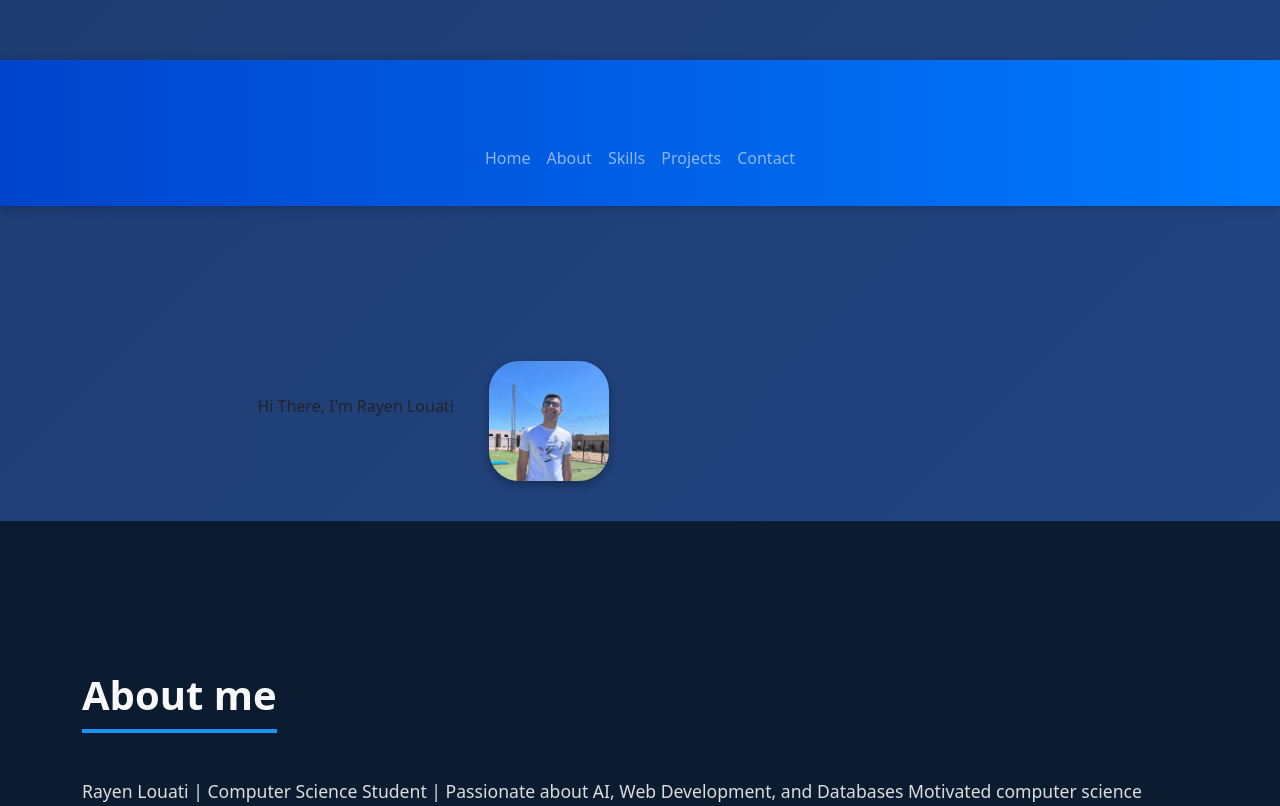
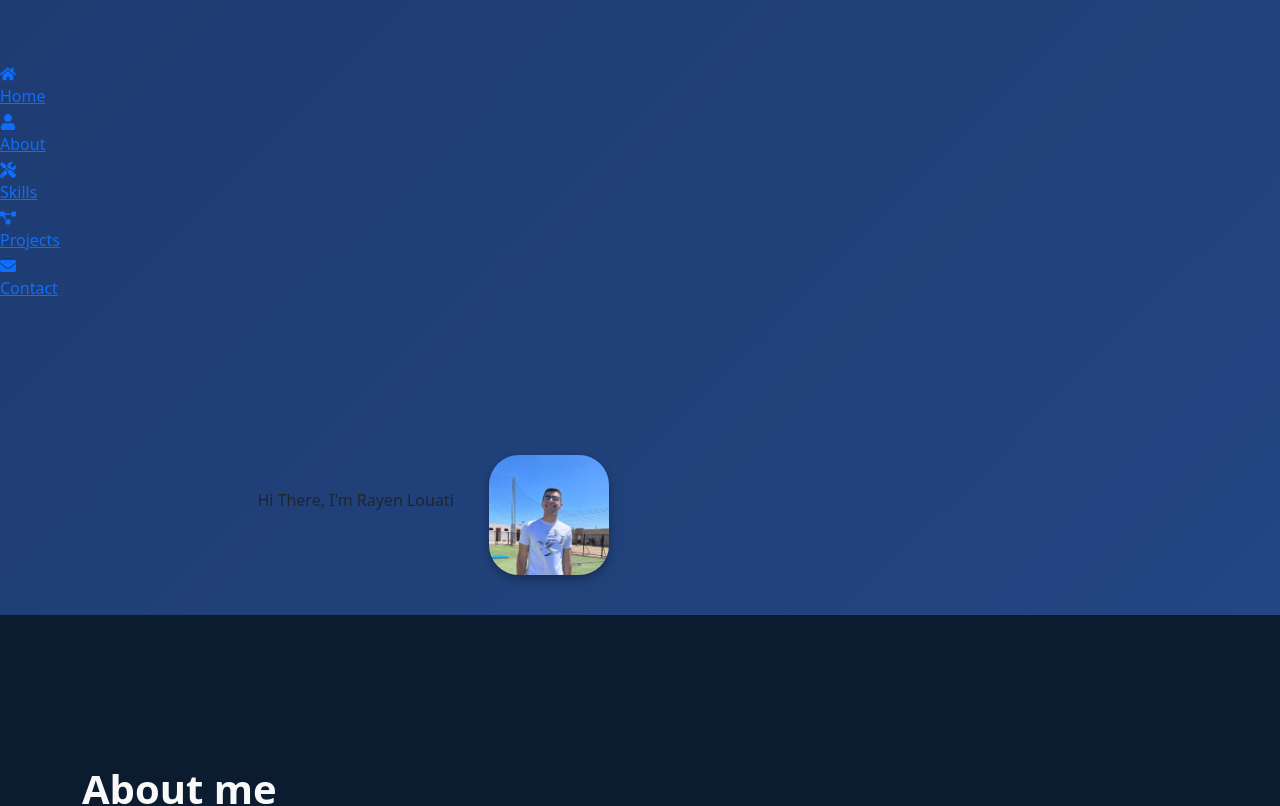
Before and after one commit to rayen548/Portfolio, a React (Create React App) app: page / in a window 1280 px wide. Shown: the top 806 px of the page. Built offline with nearby package versions, Linux system fonts and the light colour scheme.

Commit message:
Update Navbar.jsx

```diff
--- a/src/components/Navbar.jsx
+++ b/src/components/Navbar.jsx
@@ -1,41 +1,29 @@
 import React from 'react';
+import { FaHome, FaUser, FaTools, FaProjectDiagram, FaEnvelope } from 'react-icons/fa';
 
 function Navbar() {
   return (
-    <nav className="navbar navbar-expand-md navbar-dark bg-dark sticky-top">
-      <div className="container">
-        <button
-          className="navbar-toggler"
-          type="button"
-          data-bs-toggle="collapse"
-          data-bs-target="#navbarNav"
-          aria-controls="navbarNav"
-          aria-expanded="false"
-          aria-label="Toggle navigation"
-        >
-          <span className="navbar-toggler-icon"></span>
-        </button>
-
-        <div className="collapse navbar-collapse" id="navbarNav">
-          <ul className="navbar-nav ms-auto">
-            <li className="nav-item">
-              <a href="#Home" className="nav-link">Home</a>
-            </li>
-            <li className="nav-item">
-              <a href="#About" className="nav-link">About</a>
-            </li>
-            <li className="nav-item">
-              <a href="#Skills" className="nav-link">Skills</a>
-            </li>
-            <li className="nav-item">
-              <a href="#Projects" className="nav-link">Projects</a>
-            </li>
-            <li className="nav-item">
-              <a href="#Contact" className="nav-link">Contact</a>
-            </li>
-          </ul>
-        </div>
-      </div>
+    <nav className="floating-navbar">
+      <a href="#Home">
+        <FaHome />
+        <div>Home</div>
+      </a>
+      <a href="#About">
+        <FaUser />
+        <div>About</div>
+      </a>
+      <a href="#Skills">
+        <FaTools />
+        <div>Skills</div>
+      </a>
+      <a href="#Projects">
+        <FaProjectDiagram />
+        <div>Projects</div>
+      </a>
+      <a href="#Contact">
+        <FaEnvelope />
+        <div>Contact</div>
+      </a>
     </nav>
   );
 }
```
